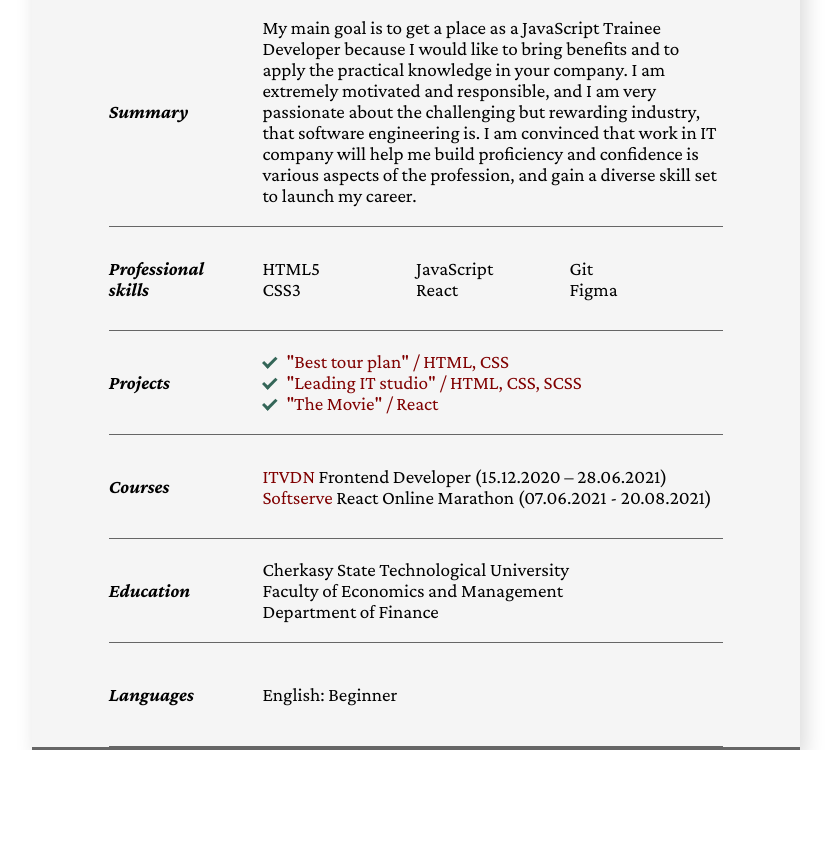
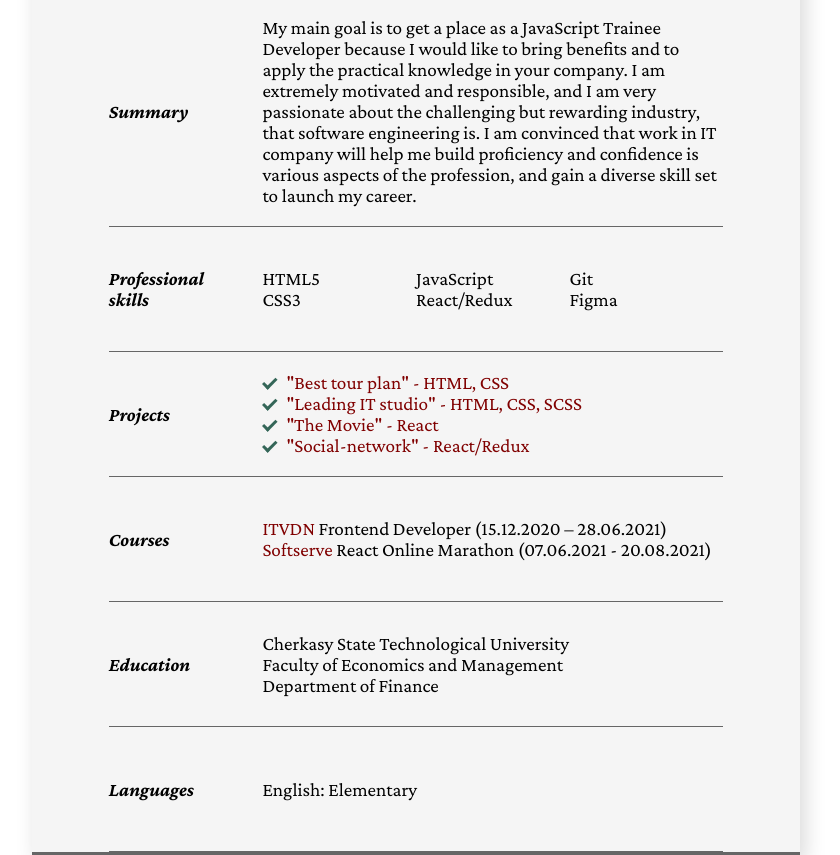
Before and after one commit to Bakalina/My_CV, a plain HTML site: page index.html in a window 1280 px wide. Shown: the part 161-1016 px from the top of the page, without its empty margins (224-1064 px from the left). Before the commit the page ends 911 px from the top, so only its background shows below. Drawn offline with nearby package versions, Linux system fonts and the light colour scheme; files whose address does not match are found by name.

Commit message:
add project

```diff
--- a/index.html
+++ b/index.html
@@ -52,7 +52,7 @@
                 </ul>
                 <ul>
                     <li>JavaScript</li>
-                    <li>React</li>
+                    <li>React/Redux</li>
                 </ul>
                 <ul>
                     <li>Git</li>
@@ -65,9 +65,10 @@
             <div>Projects</div>
             <div class="projects">
                 <ul>
-                    <li><a href="https://bakalina.github.io/Hotel-Booking-Freebie/" target="_blank">"Best tour plan" / HTML, CSS</a></li>
-                    <li><a href="https://bakalina.github.io/Template/" target="_blank">"Leading IT studio" / HTML, CSS, SCSS</a></li>
-                    <li><a href="https://bakalina.github.io/TheMovie-React/" target="_blank">"The Movie" / React</a></li>
+                    <li><a href="https://bakalina.github.io/Hotel-Booking-Freebie/" target="_blank">"Best tour plan" - HTML, CSS</a></li>
+                    <li><a href="https://bakalina.github.io/Template/" target="_blank">"Leading IT studio" - HTML, CSS, SCSS</a></li>
+                    <li><a href="https://bakalina.github.io/TheMovie-React/" target="_blank">"The Movie" - React</a></li>
+                    <li><a href="https://bakalina.github.io/Social-network/" target="_blank">"Social-network" - React/Redux</a></li>
                 </ul>
             </div>
         </section>
@@ -94,7 +95,7 @@
         </section>
         <section>
             <div>Languages</div>
-            <div>English: Beginner</div>
+            <div>English: Elementary</div>
         </section>
     </div>
 </div>
```
